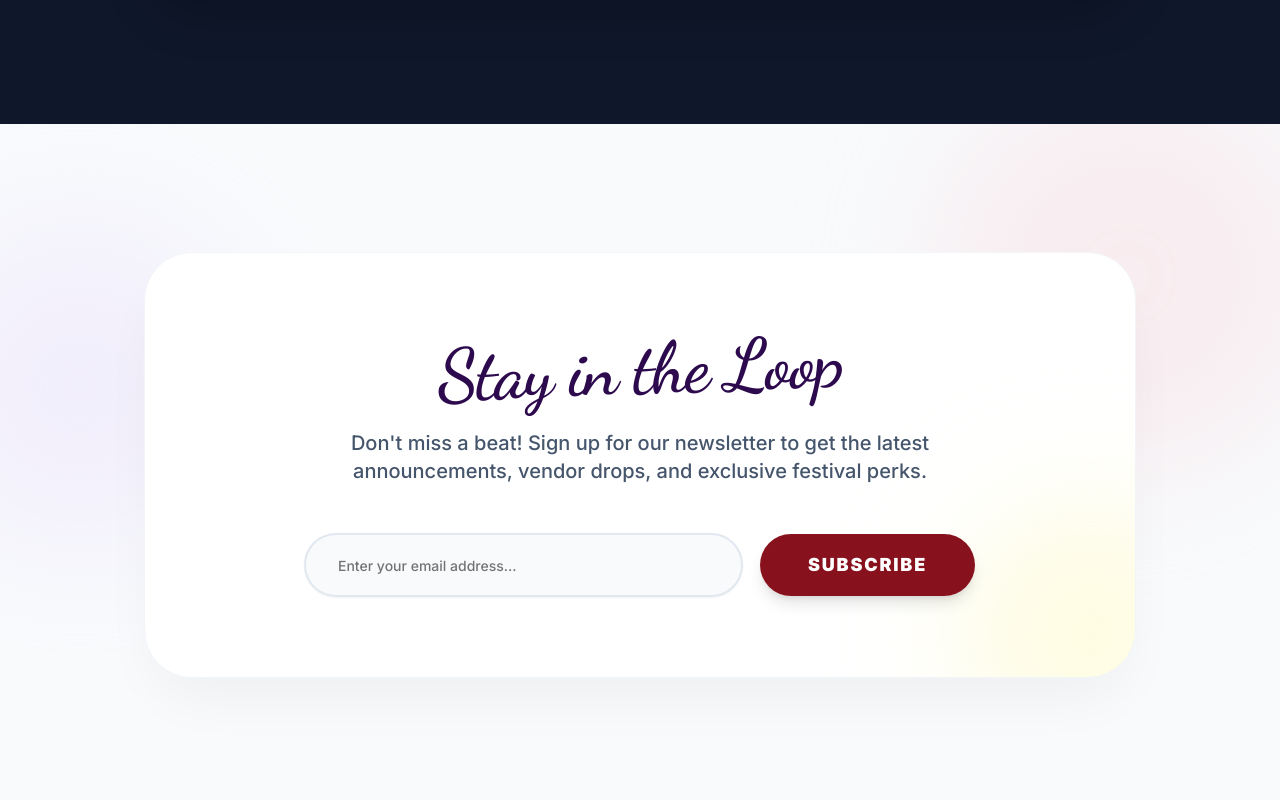
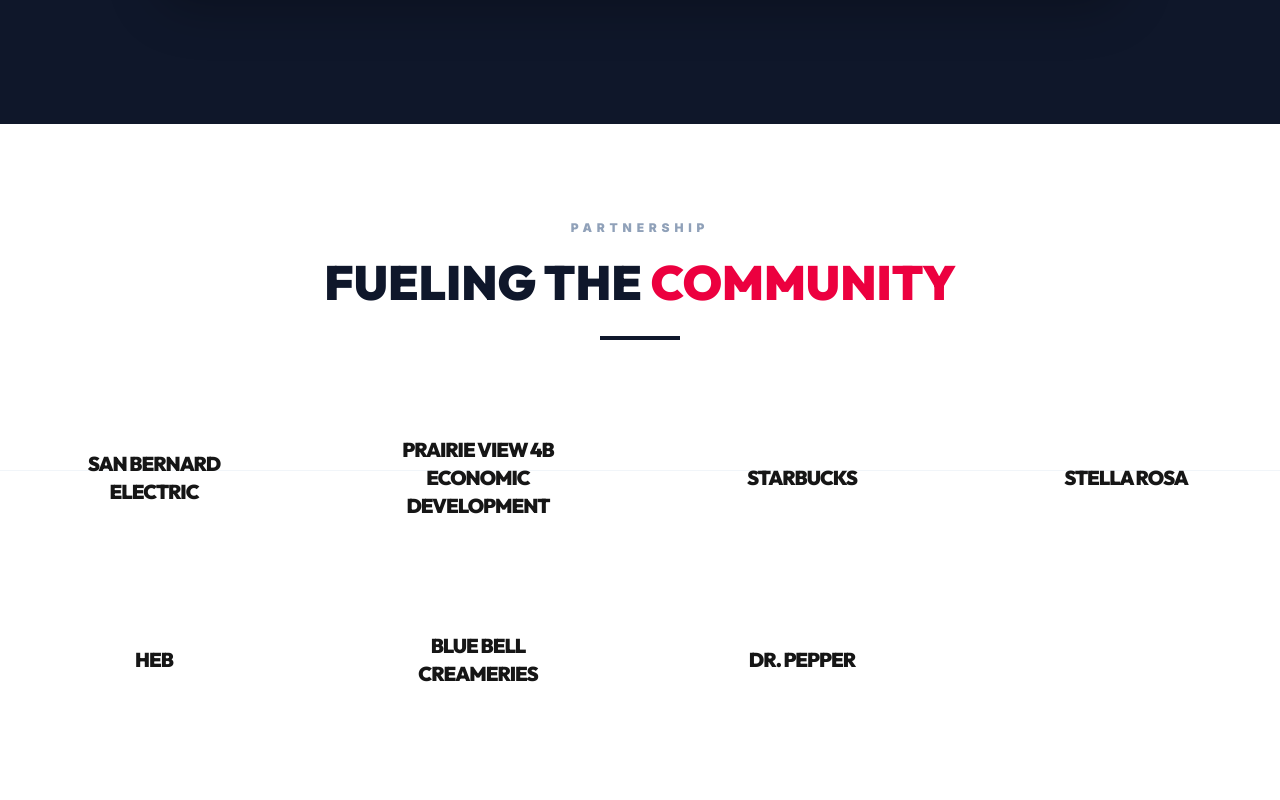
Before and after one commit to sketchesandpixels/BlackberryFestivalNew2, a React (Vite) app: page / in a window 1280 px wide. Shown: the part 8320-9120 px from the top of the page. Built offline with nearby package versions, Linux system fonts and the light colour scheme.

Commit message:
feat: Add Sponsors section
Integrates a new "Sponsors" component to the landing page, displaying a list of community partners.

```diff
--- a/src/App.tsx
+++ b/src/App.tsx
@@ -8,6 +8,7 @@ import { Hero } from "./components/Hero";
 import { PromoVideo } from "./components/PromoVideo";
 import { RegistrationForm } from "./components/RegistrationForm";
 import { PieContestForm } from "./components/PieContestForm";
+import { Sponsors } from "./components/Sponsors";
 import { ContentSections } from "./components/ContentSections";
 import { Schedule } from "./components/Schedule";
 import { Gallery } from "./components/Gallery";
@@ -27,6 +28,7 @@ export default function App() {
       <Gallery />
       <PieContestForm />
       <RegistrationForm />
+      <Sponsors />
       <NewsletterSignup />
       <Footer />
     </main>
--- /dev/null
+++ b/src/components/Sponsors.tsx
@@ -0,0 +1,56 @@
+/**
+ * @license
+ * SPDX-License-Identifier: Apache-2.0
+ */
+
+import { motion } from "motion/react";
+import { COLORS } from "../constants";
+
+const SPONSORS = [
+  "San Bernard Electric",
+  "Prairie View 4B Economic Development",
+  "Starbucks",
+  "Stella Rosa",
+  "HEB",
+  "Blue Bell Creameries",
+  "Dr. Pepper"
+];
+
+export const Sponsors = () => {
+  return (
+    <section className="py-24 bg-white relative overflow-hidden" id="sponsors">
+      <div className="container mx-auto px-4 max-w-7xl relative z-10">
+        <div className="flex flex-col items-center text-center mb-16">
+          <span className="text-xs font-black uppercase tracking-[0.4em] text-slate-400 mb-4 block">Partnership</span>
+          <h2 className="text-4xl md:text-5xl font-display font-black mb-6 leading-tight text-slate-900 uppercase">
+            Fueling the <span className="text-rose-600">Community</span>
+          </h2>
+          <div className="h-1 w-20 bg-slate-900 mx-auto" />
+        </div>
+
+        <div className="grid grid-cols-2 md:grid-cols-4 gap-8 md:gap-12 items-center">
+          {SPONSORS.map((sponsor, idx) => (
+            <motion.div
+              key={idx}
+              initial={{ opacity: 0, y: 20 }}
+              whileInView={{ opacity: 1, y: 0 }}
+              viewport={{ once: true }}
+              transition={{ delay: idx * 0.1, duration: 0.6 }}
+              className="flex items-center justify-center p-8 grayscale opacity-50 hover:grayscale-0 hover:opacity-100 transition-all duration-500 group"
+            >
+              <span
+                className="text-lg md:text-xl font-display font-black text-center uppercase tracking-tighter group-hover:scale-110 transition-transform duration-500"
+                style={{ color: COLORS.purple }}
+              >
+                {sponsor}
+              </span>
+            </motion.div>
+          ))}
+        </div>
+      </div>
+
+      {/* Decorative background element */}
+      <div className="absolute top-1/2 left-0 w-full h-px bg-slate-100 z-0" />
+    </section>
+  );
+};
```
